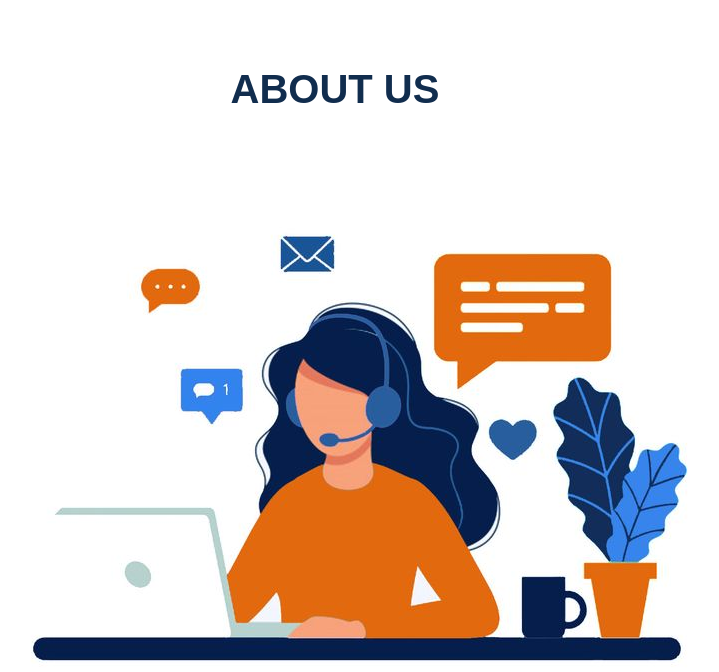
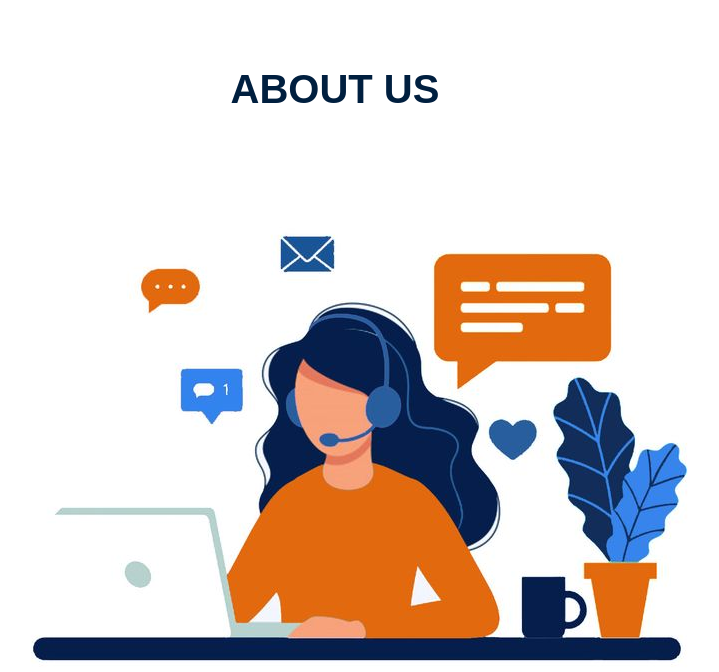
Before and after one commit to rdissanayakee/Glamour-web, a PHP site: page /Aboutus.html in a window 1280 px wide. Shown: the part 84-756 px from the top of the page, without its empty margins (305-1024 px from the left). Run offline with PHP 8.4, Linux system fonts and the light colour scheme.

Commit message:
done aboutus

```diff
--- a/Aboutus.css
+++ b/Aboutus.css
@@ -188,7 +188,7 @@ body, html {
     font-size: 2.5rem;
     font-family: var(--font-family-heading);
     margin-bottom: 5px;
-    color: #112d4e;
+    color:  #001f3f;
 }
 
 
@@ -215,7 +215,7 @@ body, html {
 
 .H1{
     font-size: 75px;
-    color: #112d4e;
+    color: #001f3f;
 }
 
 
--- a/Aboutus.html
+++ b/Aboutus.html
@@ -48,7 +48,7 @@
     <div class="hero-section">
         <h1 class="ml12"><b>ABOUT US</b></h1>
     </div>
-
+</div>
 
        <center> <img src="website images/aboutus/-3.jpg"   alt="aboutus" class="header-image">
         <div class="content">
```
